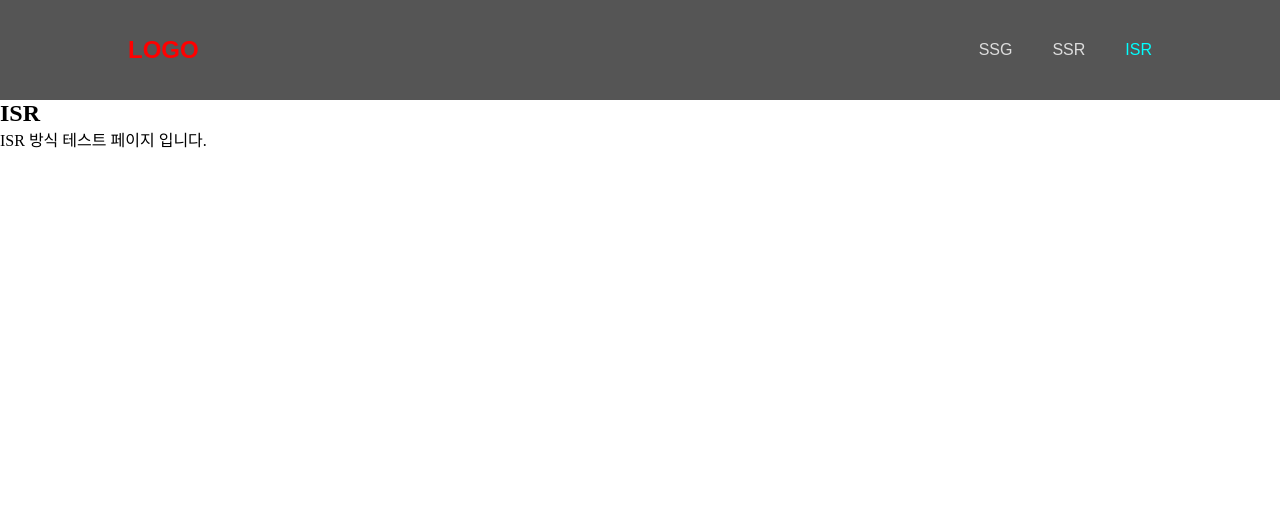
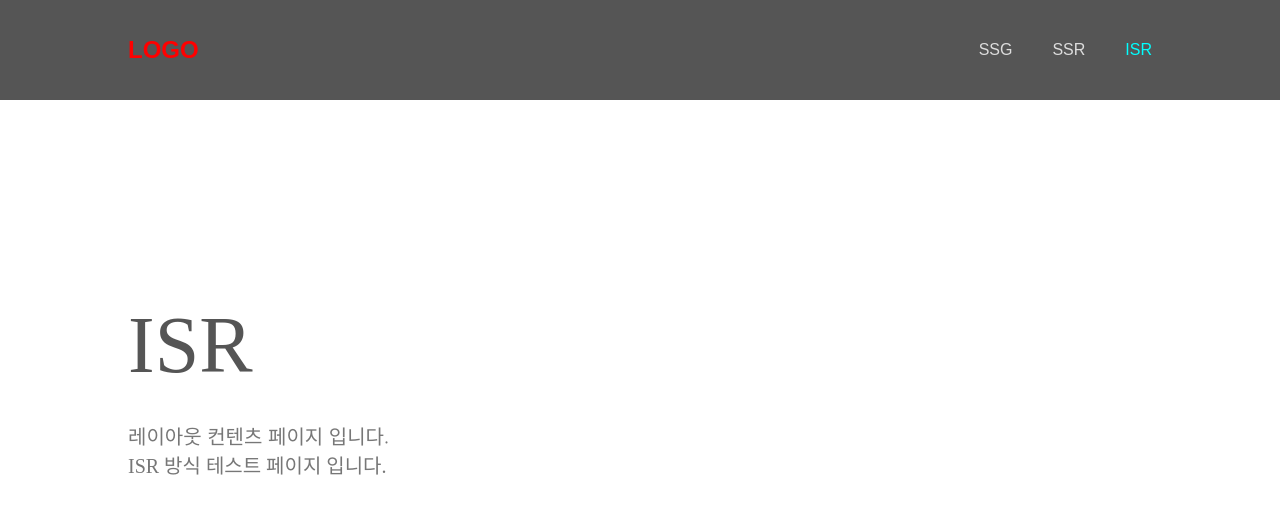
Before and after one commit to klmwook/NextJs-basic, a Next.js app: page /isr in a window 1280 px wide. Shown: the top 514 px of the page. Built offline with nearby package versions, Linux system fonts and the light colour scheme.

Commit message:
nextjs에서 font 적용

```diff
--- a/components/Header.jsx
+++ b/components/Header.jsx
@@ -1,6 +1,6 @@
 import Link from 'next/link';
 import { useRouter } from 'next/router';
-import styles from '@/styles/Header.module.scss';
+import styles from './Header.module.scss';
 console.log(styles);
 
 function Header() {
--- a/components/SubLayout.jsx
+++ b/components/SubLayout.jsx
@@ -1,5 +1,11 @@
 import Head from 'next/head';
 import Header from './Header';
+import styles from './SubLayout.module.scss';
+import { Orbitron, Noto_Sans_KR } from 'next/font/google';
+
+const orbitron = Orbitron({ subsets: ['latin'], weight: ['400', '500'], preload: true });
+const notoSans = Noto_Sans_KR({ subsets: [], weight: ['100', '300'], preload: true });
+console.log(notoSans);
 
 function SubLayout(props) {
 	return (
@@ -10,8 +16,11 @@
 
 			<section>
 				<Header />
-				<h1>{props.name}</h1>
-				{props.children}
+				<div className={styles.subLayout}>
+					<h1 className={orbitron.className}>{props.name}</h1>
+					<p className={notoSans.className}>레이아웃 컨텐츠 페이지 입니다.</p>
+					{props.children}
+				</div>
 			</section>
 		</>
 	);
--- /dev/null
+++ b/components/SubLayout.module.scss
@@ -0,0 +1,17 @@
+.subLayout {
+	padding: 200px 10vw;
+
+	h1 {
+		font-weight: normal;
+		font-family: var(--orbitron);
+		font-size: 80px;
+		color: #555;
+		margin-bottom: 30px;
+	}
+
+	p {
+		font-weight: 300;
+		font-size: 20px;
+		color: #777;
+	}
+}
```
Also changed, not shown: components/Header.module.scss (renamed from styles/Header.module.scss).
